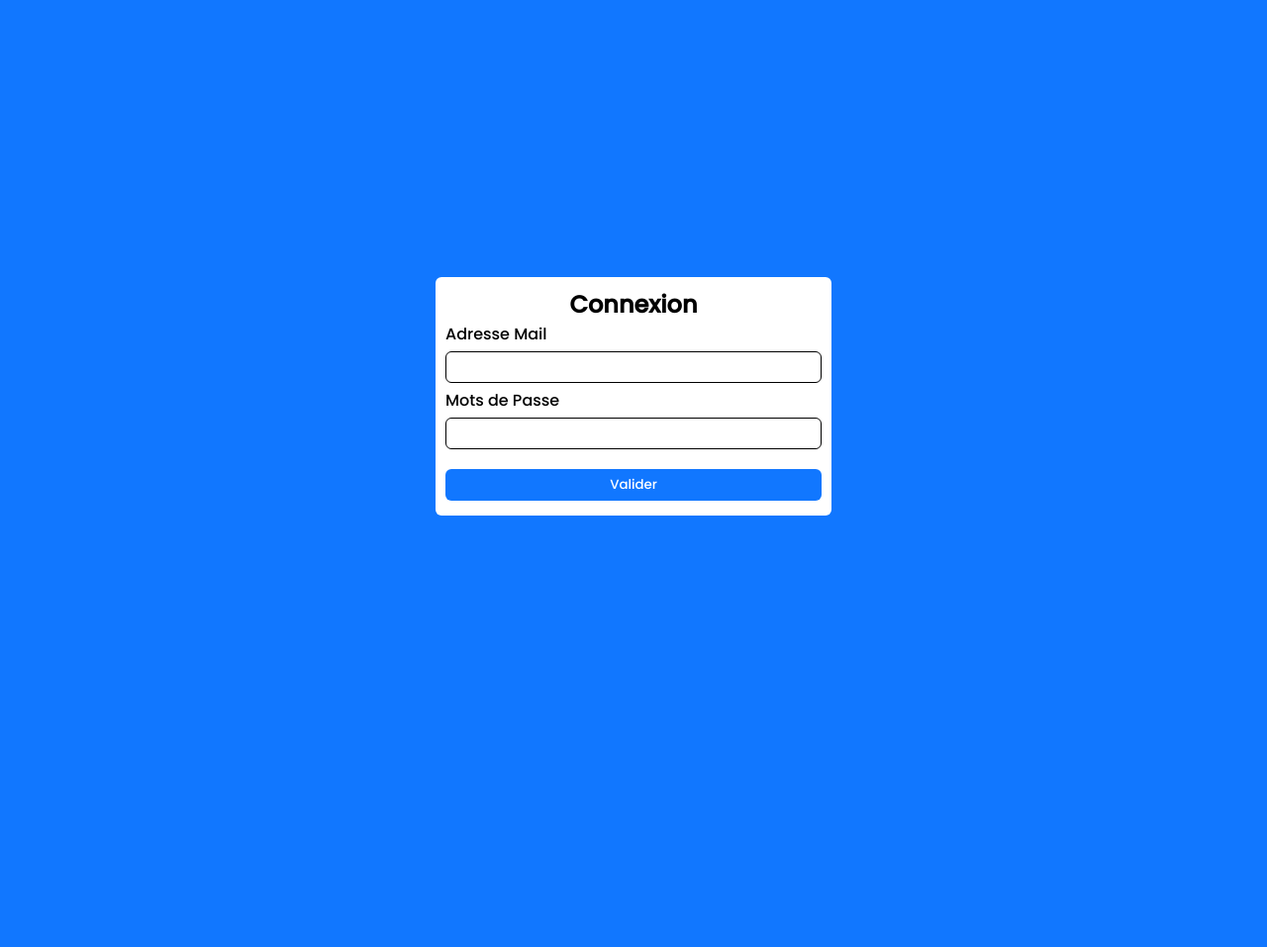
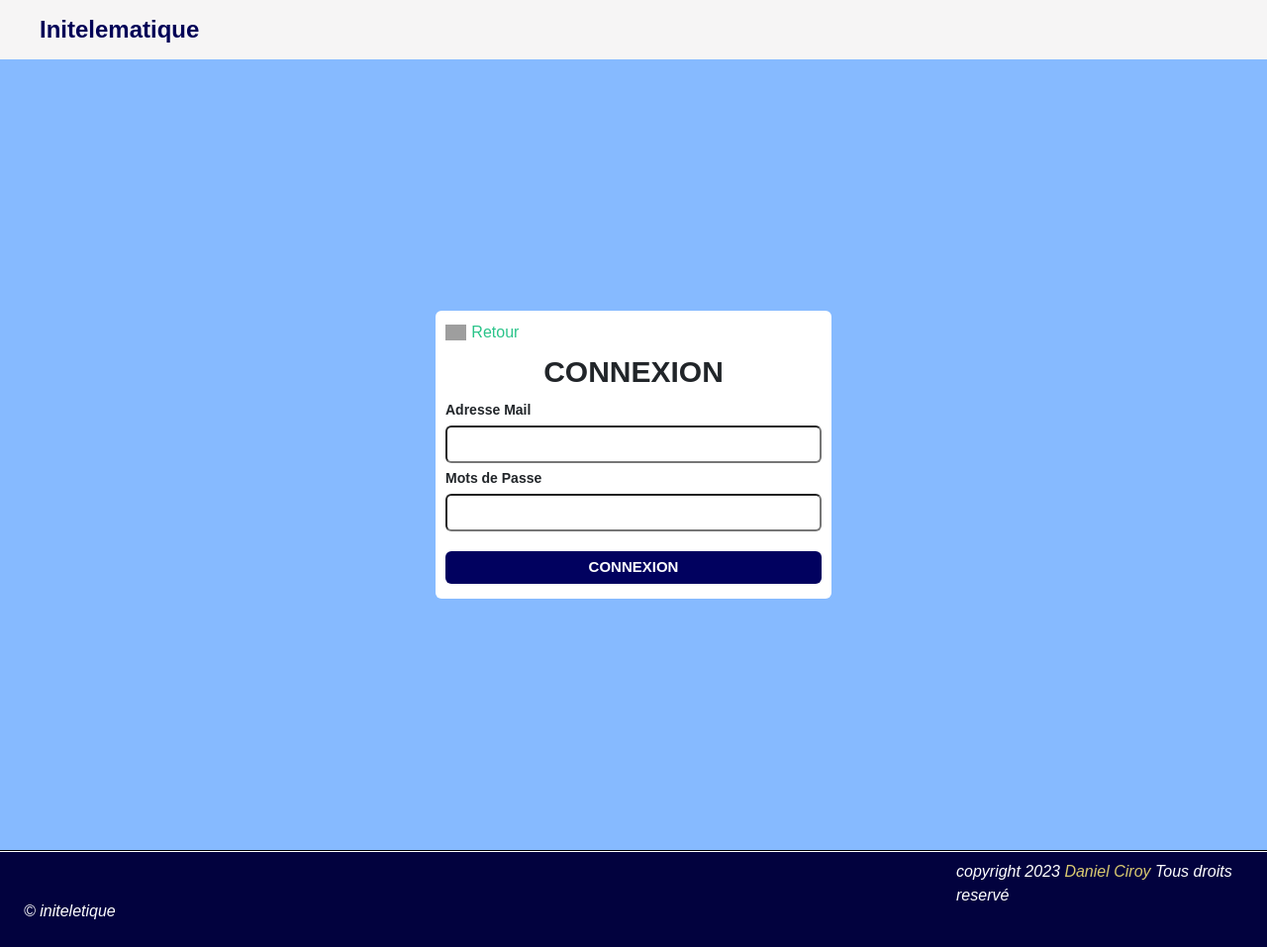
Before and after one commit to DanielCiroy/projet_sadock, a PHP site: page /gestion_des_cours/connexion/index.php in a window 1280 px wide. Shown: the whole page at 99% size. Before the commit the page ends 521 px from the top, so only its background shows below. Run offline with PHP 8.4, Linux system fonts and the light colour scheme; grey boxes are pictures that could not be loaded.

Commit message:
suite page des cours

```diff
--- a/connexion/index.php
+++ b/connexion/index.php
@@ -36,10 +36,20 @@
     <meta name="viewport" content="width=device-width, initial-scale=1.0">
     <title>Formulaire de connexion</title>
     <link rel="stylesheet" href="style.css">
+    <link rel="stylesheet" href="../css/style.css">
+    <link rel="stylesheet" href="../css/bootstrap.min.css">
 </head>
 <body>
+        <div class="navbar">
+            <div class="logo">
+              <a href="../index.php">Initelematique</a>
+            </div>
+        </div>
+
+        <header class="header">
         <section>
-       <h1> Connexion</h1>
+        <a href="../index.php" class="Back_btn"><img src="../gestion_des_eleves/images/back.png" alt="">Retour</a>
+       <h2> Connexion</h2>
             <?php
             if(isset($erreur)){// si la variable $erreur existe , on affiche le contenu ;
                 echo "<p class= 'Erreur'>".$erreur."</p>"  ;
@@ -50,8 +60,14 @@
                 <input type="text" name="email">
                 <label >Mots de Passe</label>
                 <input type="password" name="mdp">
-           <input type="submit" value="Valider" name="boutton-connexion">
+                <input type="submit" value="connexion" name="boutton-connexion">
        </form>
        </section>
+        </header>
+
+      <?php
+      include_once('../mini_footer.php');
+        ?>
+
 </body>
 </html>
--- a/connexion/style.css
+++ b/connexion/style.css
@@ -1,17 +1,22 @@
 @import url('https://fonts.googleapis.com/css2?family=Poppins:wght@500&display=swap');
-*{
+
+* {
     margin: 0;
     padding: 0;
     box-sizing: border-box;
-    font-family: 'Poppins', sans-serif;
+    text-decoration: none;
 }
-body {
+
+.header {
     display: flex;
     align-items: center;
     justify-content: center;
     height: 100vh;
-    background-color: #17f;
+    font-family: poppins, sans-serif;
+    background-color: rgb(134, 186, 255);
 }
+
+
 section {
     background-color: #fff;
     padding: 10px;
@@ -19,36 +24,67 @@ section {
     flex-direction: column;
     width: 400px;
     border-radius: 6px;
+    font-family: poppins, sans-serif;
 }
-section h1 {
+
+section h2 {
+    margin: 10px 0;
+    font-weight: 700;
+    text-transform: uppercase;
     text-align: center;
+    font-size: 30px;
 }
+
 form {
     display: flex;
     flex-direction: column;
 }
-form  input {
+
+form input {
     margin: 5px 0;
     padding: 5px 5px;
     outline: 0;
-    border: 1px solid#000;
     border-radius: 6px;
 
 }
-form  input[type='submit'] {
-    background-color: #17f;
+
+form input[type='submit'] {
+    background-color: rgb(1, 1, 95);
     border: 0;
     color: #fff;
     margin-top: 15px;
-    padding: 6px 0;
+    padding: 6px auto;
+    font-weight: 900;
+    font-size: 15px;
+    text-transform: uppercase;
+}
 
-}
 .Erreur {
     color: red;
     margin: 10px 0;
     text-align: center;
 }
+
 .message {
     color: #fff;
     font-size: 25px;
 }
+
+
+form label {
+    font-size: 14px;
+    font-weight: 900;
+}
+
+
+.Back_btn {
+    color: #2bc48a;
+    text-decoration: none;
+    display: flex;
+    align-items: center;
+}
+
+.Back_btn img {
+    height: 16px;
+    margin-right: 5px;
+}
--- a/css/style.css
+++ b/css/style.css
@@ -29,18 +29,12 @@ a {
     text-decoration: none;
 }
 
-a:hover {
-    color: rgb(6, 19, 53);
-    transition: 0.3s all;
-    border-bottom: 3px solid orangered;
-}
 
 header {
     position: relative;
     padding: 0 2rem;
     background: rgb(246, 235, 235);
     border-bottom: 1px solid black;
-
 
 }
 
@@ -258,8 +252,3 @@ header {
 .logo a {
     text-decoration: none;
 }
-
-.message {
-    color: #fff;
-    font-size: 25px;
-}
--- a/inscription/inscription.php
+++ b/inscription/inscription.php
@@ -22,7 +22,8 @@
 
     <div class="header">
     <section>
-        <h1>inscription</h1>
+    <a href="../index.php" class="Back_btn"><img src="../gestion_des_eleves/images/back.png" alt="">Retour</a>
+        <h2>inscription</h2>
         <form action="traitement_inscription.php" method="POST">
             <label>nom</label>
             <input type="text" name="nom">
```
Also changed, not shown: inscription/inscription.css (+23 -1 lines). Lines whose indentation alone changed are shown as unchanged.
